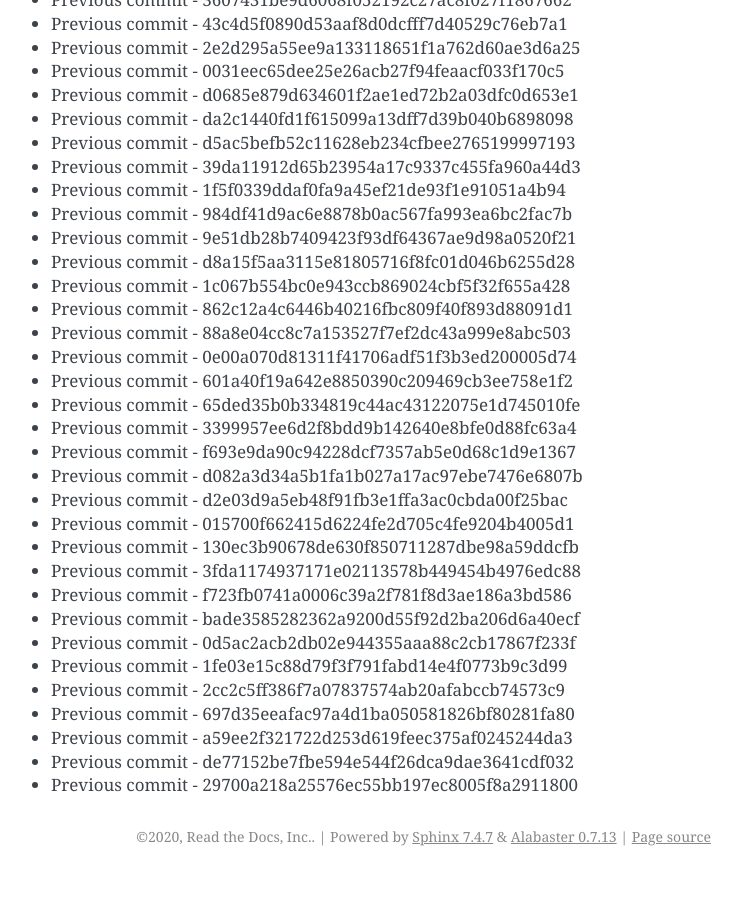
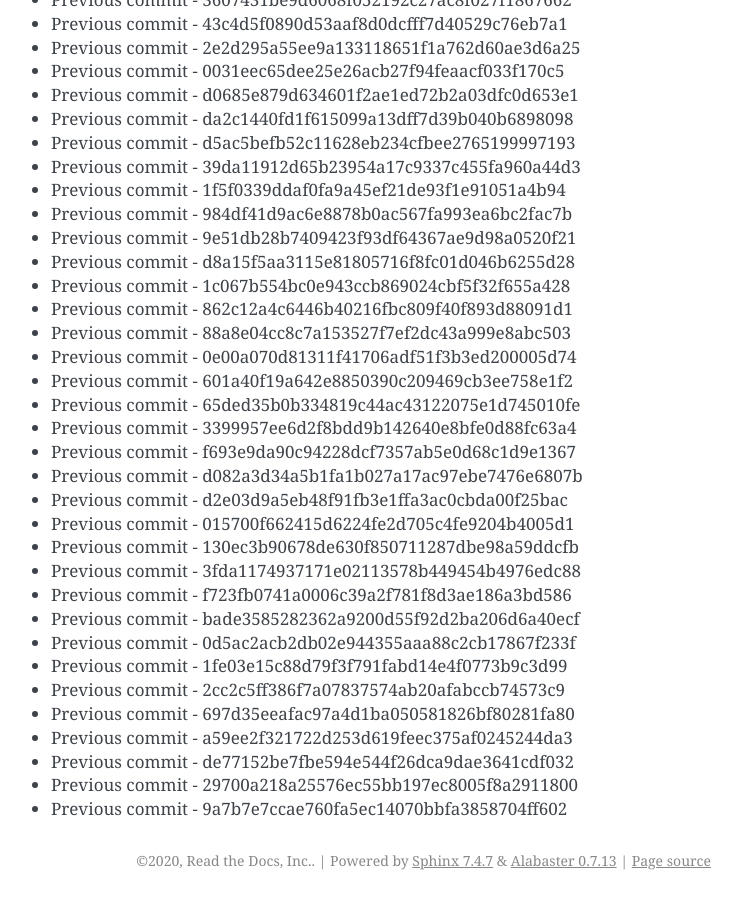
Before and after one commit to readthedocs/rtd-git-stresstest, a Sphinx documentation site: the page built from docs/updates.rst, in a window 1280 px wide and 900 px high, scrolled down 37612 px. Shown: the whole window, without its empty margins (399-1141 px from the left). Built offline with Sphinx 7.4.7, drawn with Linux system fonts in a browser that asks for light colours; before the commit the page ends 38488 px from its top, so only the background shows below that.

Commit message:
Generating commit from previous: 9a7b7e7ccae760fa5ec14070bbfa3858704ff602

```diff
--- a/docs/updates.rst
+++ b/docs/updates.rst
@@ -1612,3 +1612,4 @@ It can be tested for any performance characteristics.
 * Previous commit - a59ee2f321722d253d619feec375af0245244da3
 * Previous commit - de77152be7fbe594e544f26dca9dae3641cdf032
 * Previous commit - 29700a218a25576ec55bb197ec8005f8a2911800
+* Previous commit - 9a7b7e7ccae760fa5ec14070bbfa3858704ff602
```
